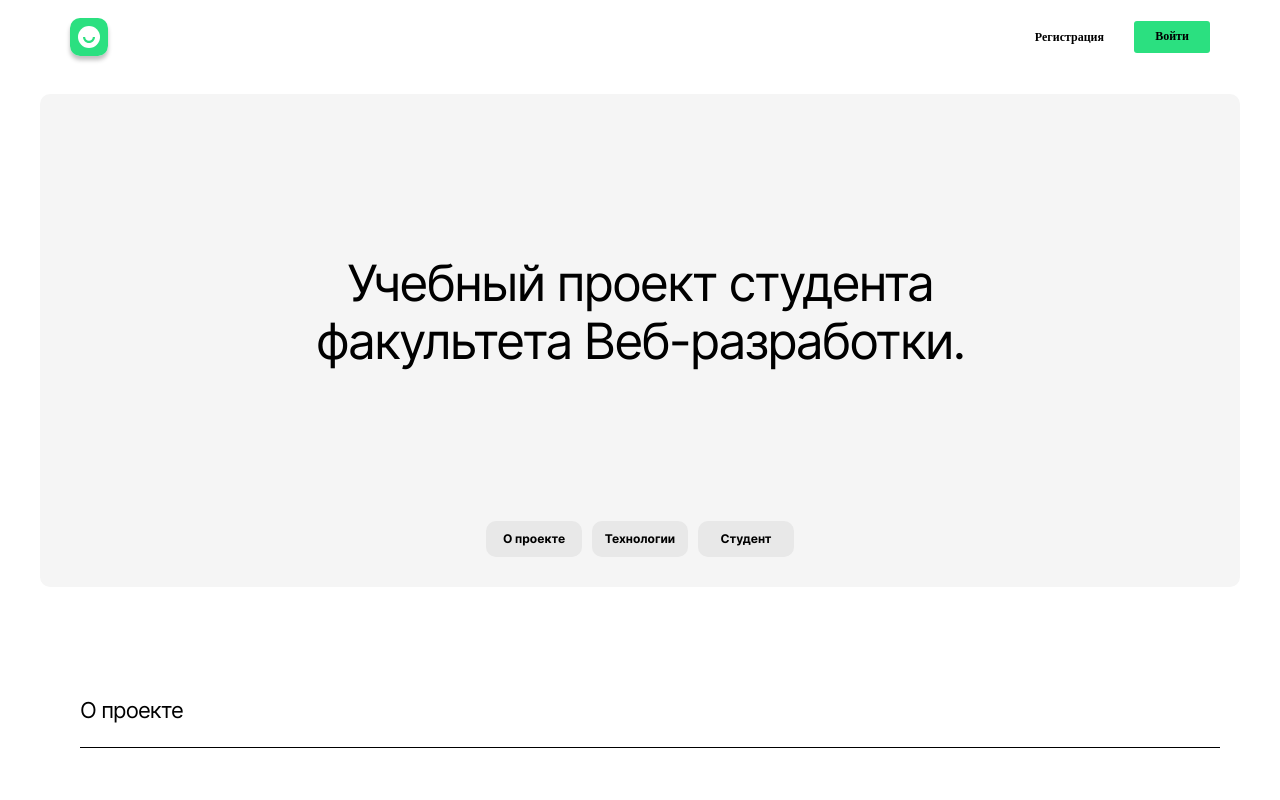
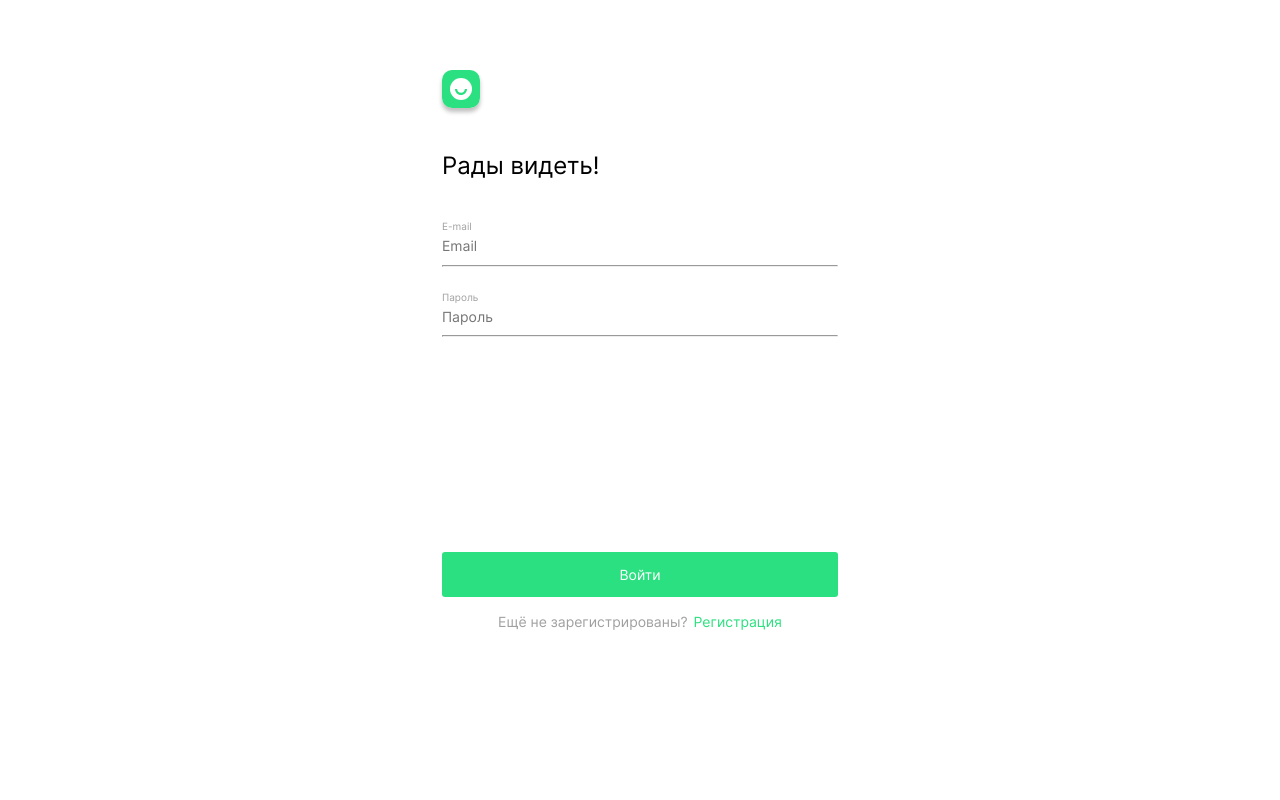
Before and after one commit to Lugovskoy-Maxim/movies-explorer-frontend, a React (Create React App) app: page /signin in a window 1280 px wide. Shown: the top 800 px of the page. Built offline with nearby package versions, Linux system fonts and the light colour scheme.

Commit message:
add: SignIn

```diff
--- a/src/components/App/App.jsx
+++ b/src/components/App/App.jsx
@@ -4,9 +4,10 @@ import React from "react";
 // import Login from "./Login";
 // import Register from "./Register";
 // import Loading from "./Promo";
-import Header from "../Header/Header.jsx";
-import Main from "../Main/Main.jsx";
-import Footer from "../Footer/Footer.jsx";
+// import Header from "../Header/Header.jsx";
+// import Main from "../Main/Main.jsx";
+// import Footer from "../Footer/Footer.jsx";
+import SignIn from "../SignIn/SignIn.jsx";
 // import ProtectedRoute from "./ProtectedRoute";
 import './App.css';
 
@@ -14,9 +15,12 @@ function App() {
   return(
     <div className="App">
       <div className="page">
-        <Header/>
-        <Main />
-        <Footer />
+        {/* <Header/>
+        <Main />  */}
+        <SignIn />
+        {/* <Footer /> */}
+
+
       {/*       <Switch>
             <Route path="/">
               <Loading/>
--- a/src/components/Header/Header.jsx
+++ b/src/components/Header/Header.jsx
@@ -1,5 +1,5 @@
 import React from "react";
-import { Link, Routes, Route } from "react-router-dom";
+import { Link } from "react-router-dom";
 import "./Header.css";
 import Logo from "../../images/logo.svg";
 
--- /dev/null
+++ b/src/components/SignIn/SignIn.css
@@ -0,0 +1,116 @@
+.signin{
+  justify-content: center;
+  align-items: center;
+  font-family: 'Inter';
+  font-style: normal;
+  margin: 0 auto;
+  max-width: 396px;
+  text-align: left;
+}
+
+.signin__link-logo{
+  width: 38px;
+  height: 38px;
+}
+
+.signin__logo{
+  width: 38px;
+  height: 38px;
+  object-fit: cover;
+  border-radius: 10px;
+  box-shadow: 0 4px 4px rgba(0, 0, 0, 0.25);
+  margin: 70px auto 40px;
+}
+
+.signin__title{
+  text-align: left;
+
+  margin: 0 auto;
+  font-weight: 500;
+  font-size: 24px;
+  line-height: 29px;
+}
+
+.signin__form{
+  position: relative;
+  margin: 0 auto;
+  max-width: 396px;
+  padding-top: 40px;
+}
+
+.signin__lable{
+  margin: 0 auto;
+  left: 0;
+  font-weight: 400;
+  font-size: 10px;
+  line-height: 12px;
+  color: #A0A0A0;
+  text-align: left;
+}
+
+.signin__input{
+  margin-top: 5px;
+  padding: 0;
+  border: none;
+  width: 396px;
+  font-weight: 500;
+  font-size: 14px;
+  line-height: 17px;
+  max-height: 32px;
+  -webkit-box-shadow: inset 0 0 0 50px #fff;
+}
+
+.signin__line{
+  margin: 10px auto 0;
+  background: #E8E8E8;
+}
+
+.signin__line:first-of-type{
+  margin: 10px auto 24px;
+}
+
+.signin__button-container{
+  margin-top: 215px;
+  max-width: 396px;
+  max-height: 45px;
+}
+
+.signin__save-button{
+  border: none;
+  width: 396px;
+  height: 45px;
+  font-weight: 500;
+  font-size: 14px;
+  line-height: 17px;
+  text-align: center;
+  color: #FFFFFF;
+  background-color: #2BE080;
+  border-radius: 3px;
+}
+
+.signin__register-container{
+  align-items: center;
+  display: flex;
+  margin-top: 16px;
+}
+
+.signin__link{
+  text-decoration: none;
+  font-weight: 400;
+  font-size: 14px;
+  line-height: 17px;
+  text-align: center;
+  color: #2BE080;
+  margin: 0 auto 0 0;
+}
+
+
+
+.signin__register-title{
+  margin: 0 6px 0 auto;
+  font-weight: 400;
+  font-size: 14px;
+  line-height: 17px;
+  text-align: center;
+  color: #A0A0A0;
+}
--- /dev/null
+++ b/src/components/SignIn/SignIn.jsx
@@ -0,0 +1,75 @@
+import React, { useState } from "react";
+import { Link } from "react-router-dom";
+import "./SignIn.css";
+import Logo from "../../images/logo.svg";
+
+function SignIn(props) {
+
+  const [email, setEmail ] = useState("");
+  const [password, setPassword] = useState("");
+
+  function handleEmailChange(evt) {
+    setEmail(evt.target.value);
+  }
+
+  function handlePasswordChange(evt) {
+    setPassword(evt.target.value);
+  }
+
+  function handleSubmit(evt) {
+    evt.preventDefault();
+    // функция отправки прокинутая пропсом
+    setEmail("");
+    setPassword("");
+  }
+
+  return (
+    <section className="signin">
+      <a className="signin__link-logo" href="/">
+        <img className="signin__logo" alt="Логотип" src={Logo} />
+      </a>
+      <h1 className="signin__title">Рады видеть!</h1>
+      <form onSubmit={handleSubmit} className="signin__form">
+        <p className="signin__lable">E-mail</p>
+        <label htmlFor="email"></label>
+        <input
+          className="signin__input"
+          placeholder="Email"
+          required
+          id="email"
+          name="email"
+          type="email"
+          value={email || ""}
+          onChange={handleEmailChange}
+        />
+        <hr className="signin__line" />
+        <p className="signin__lable">Пароль</p>
+        <label htmlFor="password"></label>
+        <input
+          className="signin__input"
+          placeholder="Пароль"
+          required
+          id="password"
+          name="password"
+          type="password"
+          value={password || ""}
+          onChange={handlePasswordChange}
+        />
+        <hr className="signin__line" />
+        <div className="signin__button-container">
+          <button type="submit" className="signin__save-button">
+            Войти
+          </button>
+        </div>
+        <div className="signin__register-container">
+          <p className="signin__register-title">Ещё не зарегистрированы?</p>
+          <Link className="signin__link" to="/signup">
+            Регистрация
+          </Link>
+        </div>
+      </form>
+    </section>
+  );
+}
+
+export default SignIn;
```
